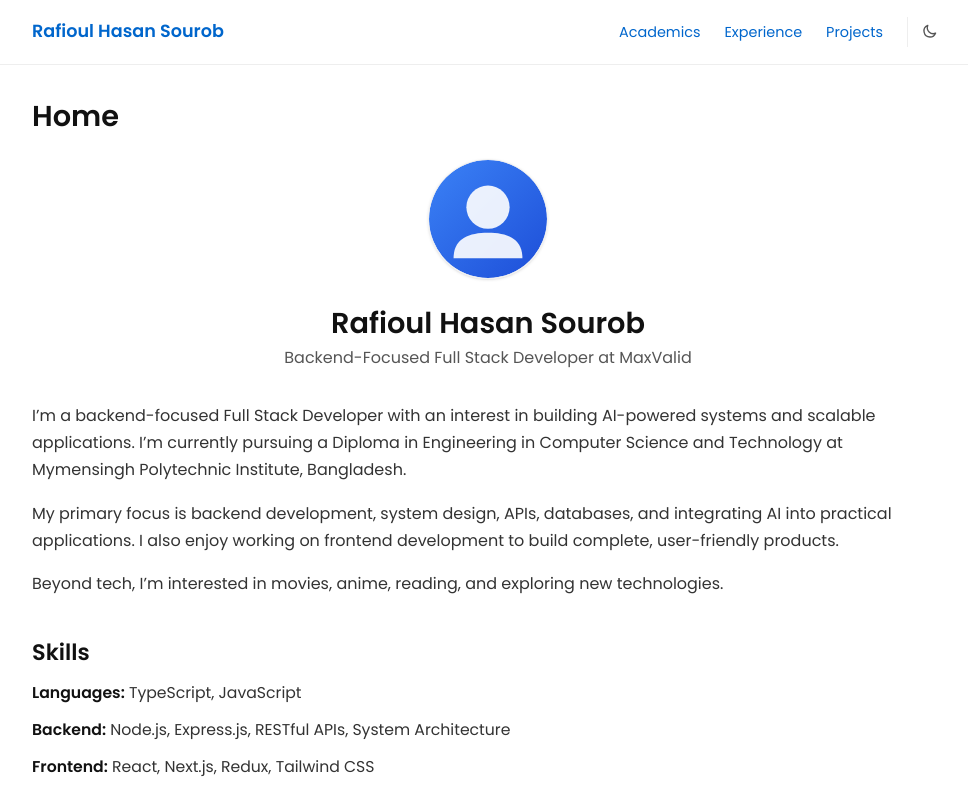
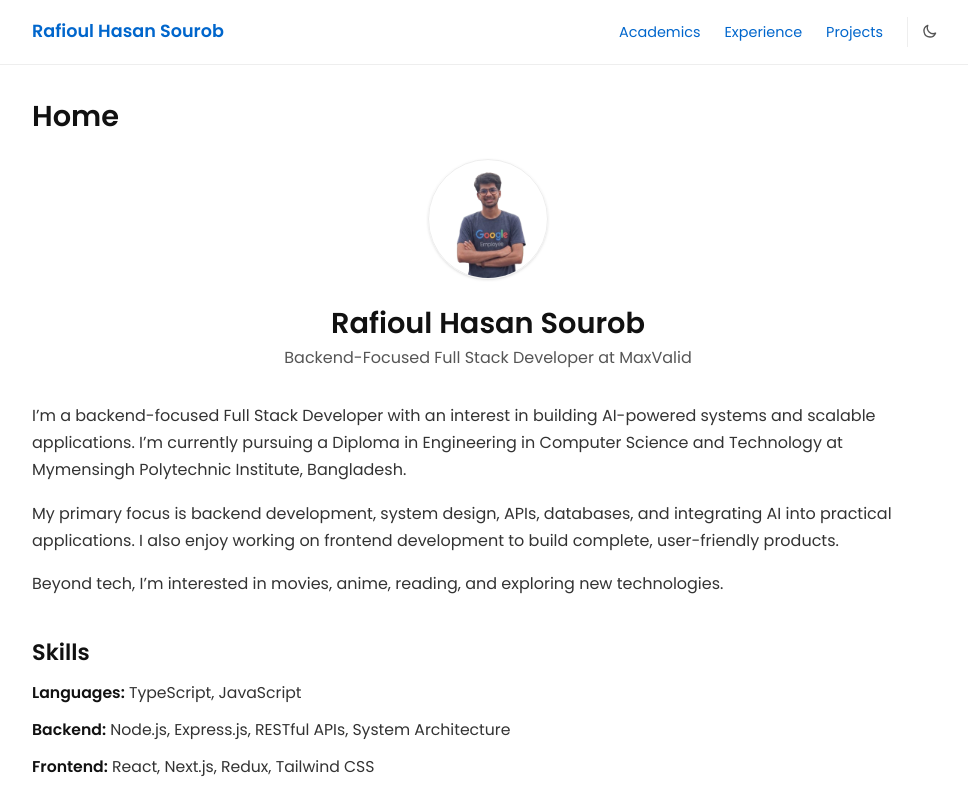
Before and after one commit to rafioul-hasan-58/portfolio-client, a Next.js app: page / in a window 1280 px wide. Shown: the top 794 px of the page, without its empty margins (152-1120 px from the left). Built offline with nearby package versions, Linux system fonts and the light colour scheme.

Commit message:
profile picture added

```diff
--- a/components/home/Hero.tsx
+++ b/components/home/Hero.tsx
@@ -13,7 +13,7 @@ export function Hero() {
             width={120}
             height={120}
             priority
-            className="w-full h-full object-cover"
+            className="w-full h-full object-cover object-top"
           />
         </div>
         <h1 className="text-2xl sm:text-[1.8rem] font-semibold text-[var(--text-heading)] mb-1">
--- a/data/site.ts
+++ b/data/site.ts
@@ -11,7 +11,7 @@ export const siteConfig: SiteConfig = {
     "My primary focus is backend development, system design, APIs, databases, and integrating AI into practical applications. I also enjoy working on frontend development to build complete, user-friendly products.",
     "Beyond tech, I’m interested in movies, anime, reading, and exploring new technologies."
   ],
-  avatar: "/images/avatar.svg",
+  avatar: "/images/profile.png",
   location: "Dhaka, Bangladesh",
   email: "rafioulhasan2@gmail.com",
   metadata: {
```
Also changed, not shown: public/images/profile.png (added).
